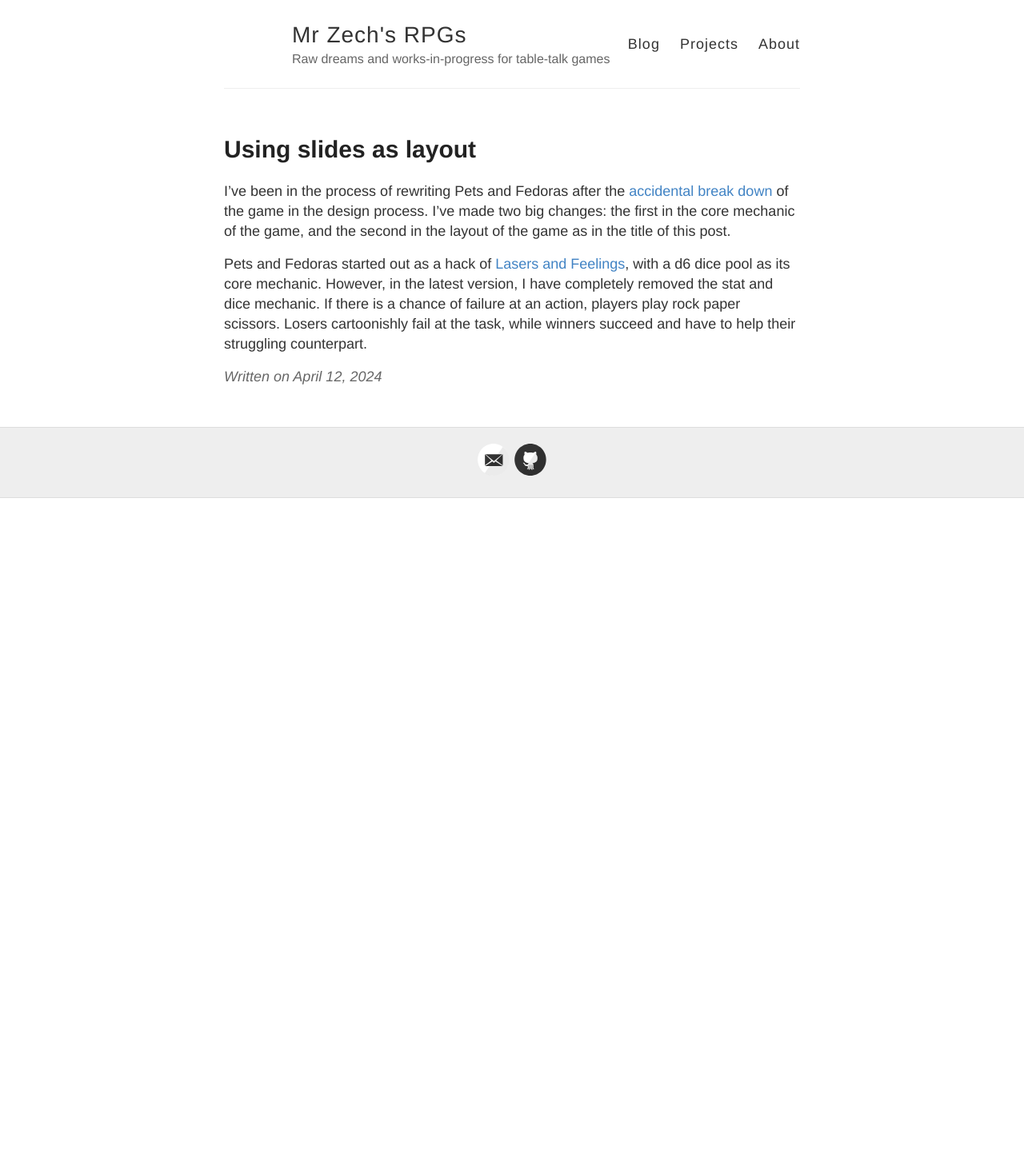
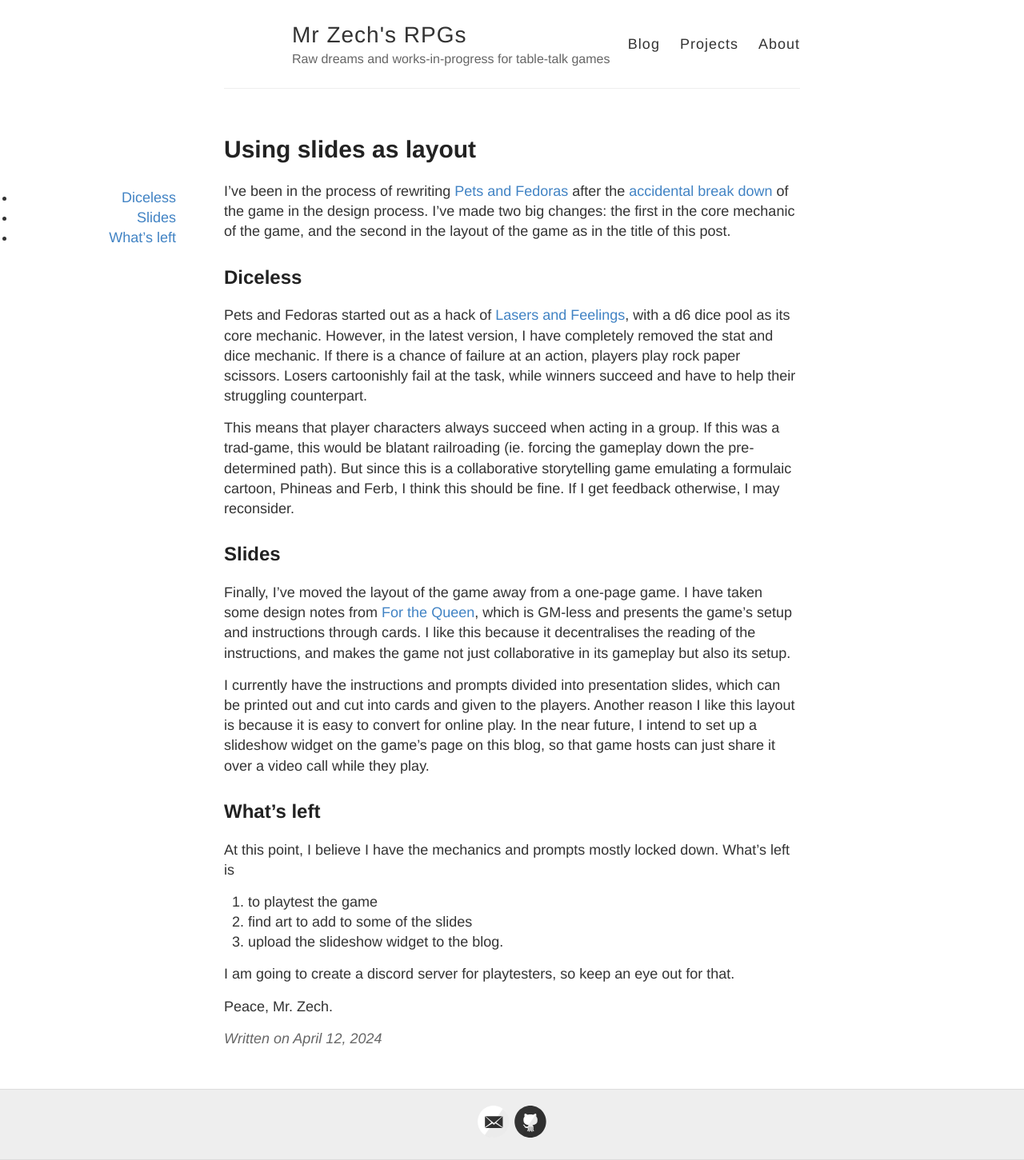
Before and after one commit to zechlau14/zechlau14.github.io, a Jekyll site: the page built from _posts/2024-04-12-Slides-as-layout.md, in a window 1280 px wide. Shown: the whole page at 80% size. Built offline with Jekyll 4.4.1, drawn with Linux system fonts in a browser that asks for light colours; comment, search, counter and statistics services are not loaded; before the commit the page ends 900 px from its top, so only the background shows below that.

Commit message:
Update 2024-04-12-Slides-as-layout.md

```diff
--- a/_posts/2024-04-12-Slides-as-layout.md
+++ b/_posts/2024-04-12-Slides-as-layout.md
@@ -4,7 +4,29 @@ title: Using slides as layout
 categories: rpg-design pets-and-fedoras work-in-progress layout
 ---
 
-I've been in the process of rewriting Pets and Fedoras after the [accidental break down](/_posts/2024-04-01-Breaking-your-prototype) of the game in the design process.
+I've been in the process of rewriting [Pets and Fedoras](/projects/pets-and-fedoras-slides) after the [accidental break down](/_posts/2024-04-01-Breaking-your-prototype) of the game in the design process.
 I've made two big changes: the first in the core mechanic of the game, and the second in the layout of the game as in the title of this post.
 
+## Diceless
+
 Pets and Fedoras started out as a hack of [Lasers and Feelings](https://johnharper.itch.io/lasers-feelings), with a d6 dice pool as its core mechanic. However, in the latest version, I have completely removed the stat and dice mechanic. If there is a chance of failure at an action, players play rock paper scissors. Losers cartoonishly fail at the task, while winners succeed and have to help their struggling counterpart.
+
+This means that player characters always succeed when acting in a group. If this was a trad-game, this would be blatant railroading (ie. forcing the gameplay down the pre-determined path). But since this is a collaborative storytelling game emulating a formulaic cartoon, Phineas and Ferb, I think this should be fine. If I get feedback otherwise, I may reconsider.
+
+## Slides
+
+Finally, I've moved the layout of the game away from a one-page game. I have taken some design notes from [For the Queen](https://darringtonpress.com/forthequeen/), which is GM-less and presents the game's setup and instructions through cards. I like this because it decentralises the reading of the instructions, and makes the game not just collaborative in its gameplay but also its setup.
+
+I currently have the instructions and prompts divided into presentation slides, which can be printed out and cut into cards and given to the players. Another reason I like this layout is because it is easy to convert for online play. In the near future, I intend to set up a slideshow widget on the game's page on this blog, so that game hosts can just share it over a video call while they play.
+
+## What's left
+
+At this point, I believe I have the mechanics and prompts mostly locked down. What's left is
+1. to playtest the game
+2. find art to add to some of the slides
+3. upload the slideshow widget to the blog.
+
+I am going to create a discord server for playtesters, so keep an eye out for that.
+
+Peace,
+Mr. Zech.
```
